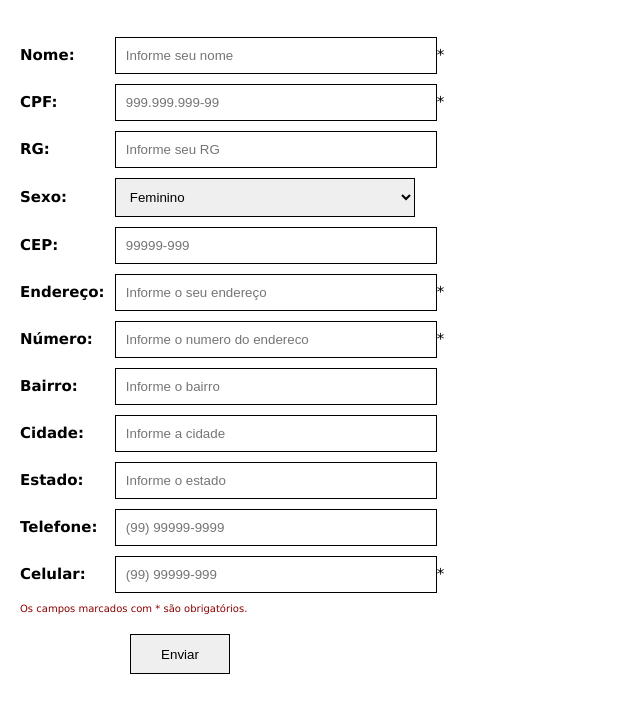
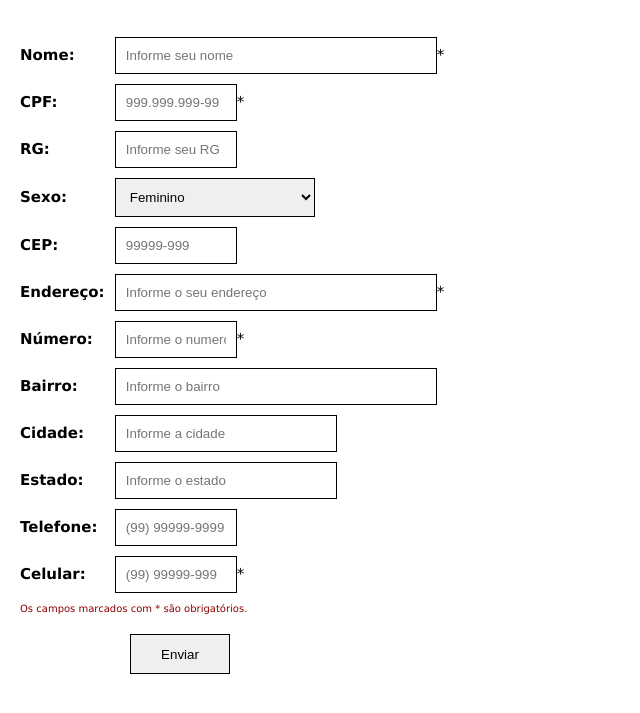
Before and after one commit to lucianekyamashiro/cadastro-pessoal, a plain HTML site: page index.html in a window 1280 px wide. Shown: the part 61-774 px from the top of the page, without its empty margins (0-640 px from the left). Drawn offline with Linux system fonts and the light colour scheme.

Commit message:
Alterações de estilo

```diff
--- a/index.html
+++ b/index.html
@@ -13,15 +13,15 @@
     <form name="form1">
 
         <label for="nome">Nome:</label>
-        <input type="text" id="nome" name="nome" placeholder="Informe seu nome" required="required" />*
+        <input type="text" id="nome" name="nome" class="input300" placeholder="Informe seu nome" required="required" />*
         <br>
 
         <label for="cpf">CPF:</label>
-        <input type="text" name="cpf" id="cpf" placeholder="999.999.999-99" required="required" onkeyup="javascript: MascaraCPF(form1.cpf);" maxlength="14">*
+        <input type="text" name="cpf" id="cpf" class="input100" placeholder="999.999.999-99" required="required" onkeyup="javascript: MascaraCPF(form1.cpf);" maxlength="14">*
         <br>
 
         <label for="rg">RG:</label>
-        <input type="text" name="rg" placeholder="Informe seu RG">
+        <input type="text" name="rg" class="input100" placeholder="Informe seu RG">
         <br>
 
         <label for="rg">Sexo:</label>
@@ -32,19 +32,19 @@
         <br>
 
         <label for="cep">CEP:</label>
-        <input type="text" name="cep" placeholder="99999-999" onkeyup="javascript: MascaraCep(form1.cep);" maxlength="9">
+        <input type="text" name="cep" class="input100" placeholder="99999-999" onkeyup="javascript: MascaraCep(form1.cep);" maxlength="9">
         <br>
 
         <label for="endereco">Endereço:</label>
-        <input type="text" id="endereco" name="endereco" placeholder="Informe o seu endereço" required="required">*
+        <input type="text" id="endereco" name="endereco" class="input300" placeholder="Informe o seu endereço" required="required">*
         <br>
 
         <label for="numero">Número:</label>
-        <input type="text" id="numero" name="numero" placeholder="Informe o numero do endereco" required="required">*
+        <input type="text" id="numero" name="numero" class="input100" placeholder="Informe o numero do endereco" required="required">*
         <br>
 
         <label for="bairro">Bairro:</label>
-        <input type="text" name="bairro" placeholder="Informe o bairro">
+        <input type="text" name="bairro" class="input300" placeholder="Informe o bairro">
         <br>
 
         <label for="cidade">Cidade:</label>
@@ -56,11 +56,11 @@
         <br>
 
         <label for="telefone">Telefone:</label>
-        <input type="text" name="telefone" id="telefone" placeholder="(99) 99999-9999" onkeyup="javascript: MascaraTelefone(form1.telefone);" maxlength="14">
+        <input type="text" name="telefone" id="telefone" class="input100" placeholder="(99) 99999-9999" onkeyup="javascript: MascaraTelefone(form1.telefone);" maxlength="14">
         <br>
 
         <label for="celular">Celular:</label>
-        <input type="text" id="celular" name="celular" placeholder="(99) 99999-999" required="required" onkeyup="javascript: MascaraCelular(form1.celular);" maxlength="15">*
+        <input type="text" id="celular" name="celular" class="input100" placeholder="(99) 99999-999" required="required" onkeyup="javascript: MascaraCelular(form1.celular);" maxlength="15">*
         <br>
 
         <p>Os campos marcados com * são obrigatórios.</p>
--- a/style.css
+++ b/style.css
@@ -17,12 +17,20 @@ h1 {
 }
 
 input, select {
-    width: 300px;
+    width: 200px;
     padding: 10px;
     color: black;
     margin-left: 20px;
     margin-top: 10px;
     border: 1px solid;
+}
+
+.input300 {
+    width: 300px;
+}
+
+.input100 {
+    width: 100px;
 }
 
 input:hover, input:focus, select:hover, select:focus {
```
